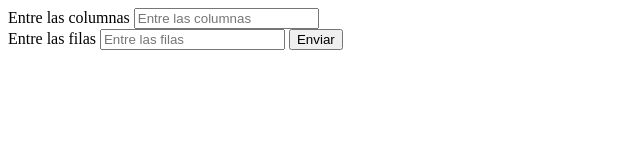
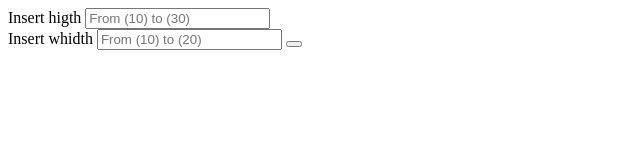
Before and after one commit to jorgelageJL/Untitle-Zombie-Game, a plain HTML site: page Data/index.html in a window 1280 px wide. Shown: the whole page, without its empty margins (0-640 px from the left). Drawn offline with Linux system fonts and the light colour scheme.

Commit message:
HTML CORREGIDO

```diff
--- a/Data/index.html
+++ b/Data/index.html
@@ -15,63 +15,17 @@
   </head>
   <body>
     <label for="cols">
-      Entre las columnas
-      <input type="number" id="cols" placeholder="Entre las columnas">
+      Insert higth
+      <input type="number" id="cols" placeholder="From (10) to (30)" />
     </label>
-    <br>
+    <br />
     <label for="rows">
-      Entre las filas
-      <input type="number" id="rows" placeholder="Entre las filas">
+      Insert whidth
+      <input type="number" id="rows" placeholder="From (10) to (20)" />
     </label>
 
-    <input type="submit" value="Enviar">
-    <table>
-      <!--tr id="row1">
-        <td class="wall" id="col1"></td>
-        <td class="wall" id="col2"></td>
-        <td class="wall" id="col3"></td>
-        <td class="wall" id="col4"></td>
-        <td class="wall" id="col5"></td>
-        <td class="wall" id="col6"></td>
-        <td class="wall" id="col7"></td>
-        <td class="wall" id="col8"></td>
-        <td class="wall" id="col9"></td>
-        <td class="wall" id="col10"></td>
-        <td class="wall" id="col11"></td>
-        <td class="wall" id="col12"></td>
-        <td class="wall" id="col13"></td>
-        <td class="wall" id="col14"></td>
-        <td class="wall" id="col15"></td>
-        <td class="wall" id="col16"></td>
-        <td class="wall" id="col17"></td>
-        <td class="wall" id="col18"></td>
-        <td class="wall" id="col19"></td>
-        <td class="wall" id="col20"></td>
-      </!--tr>
-      <tr-- id="row2">
-        <td class="wall" id="col1"></td>
-        <td class="celda" id="col2"></td>
-        <td class="celda" id="col3"></td>
-        <td class="celda" id="col4"></td>
-        <td class="celda" id="col5"></td>
-        <td class="celda" id="col6"></td>
-        <td class="celda" id="col7"></td>
-        <td class="celda" id="col8"></td>
-        <td class="celda" id="col9"></td>
-        <td class="celda" id="col10"></td>
-        <td class="celda" id="col11"></td>
-        <td class="celda" id="col12"></td>
-        <td class="celda" id="col13"></td>
-        <td class="celda" id="col14"></td>
-        <td class="celda" id="col15"></td>
-        <td class="celda" id="col16"></td>
-        <td class="celda" id="col17"></td>
-        <td class="celda" id="col18"></td>
-        <td class="celda" id="col19"></td>
-        <td class="wall" id="col20"></td>
-      </tr-->
-
-    </table>
+    <button id="playGame"></button>
+    <table></table>
     <script src="./map.js"></script>
     <script src="./index.js"></script>
   </body>
```
